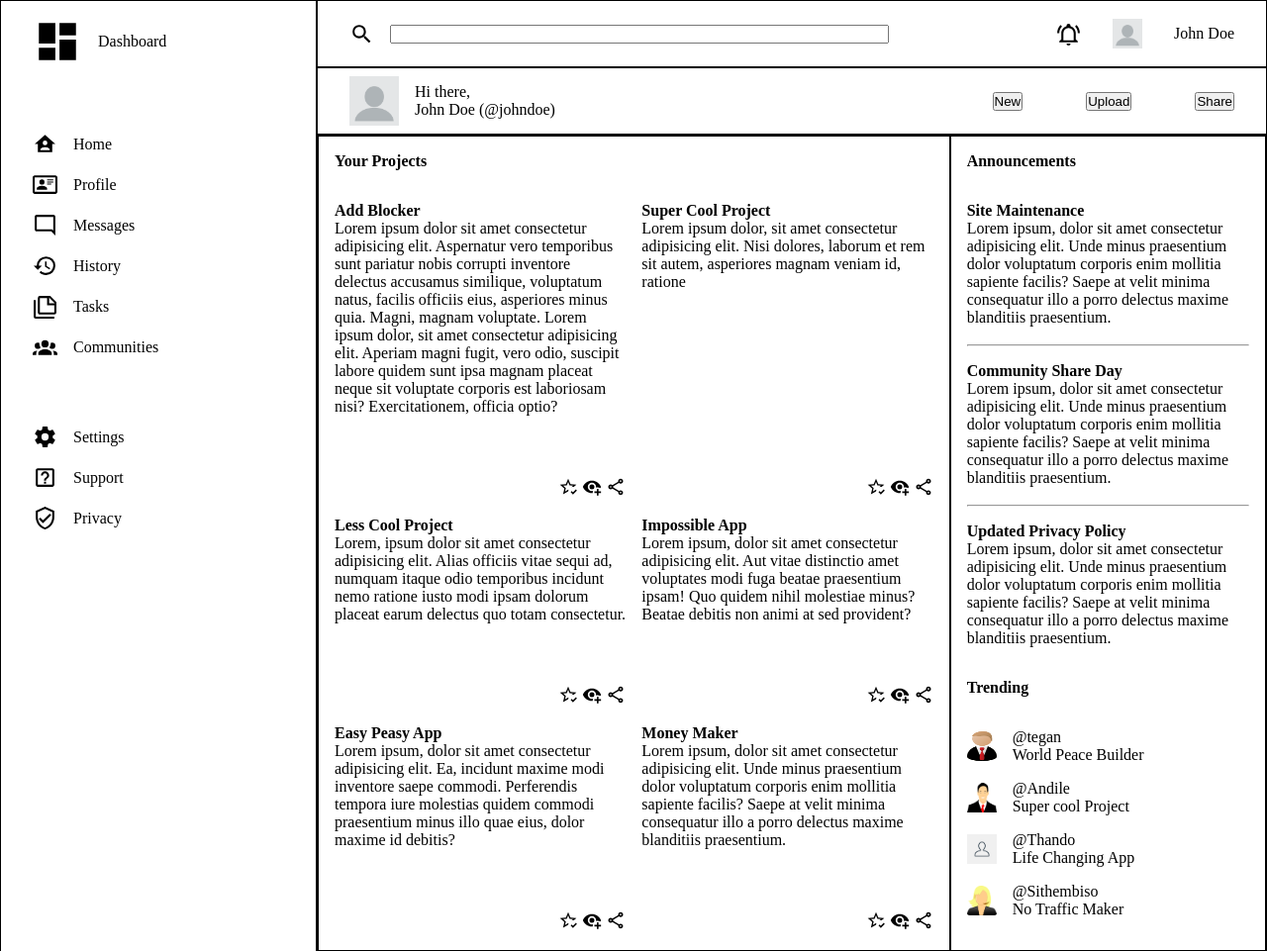
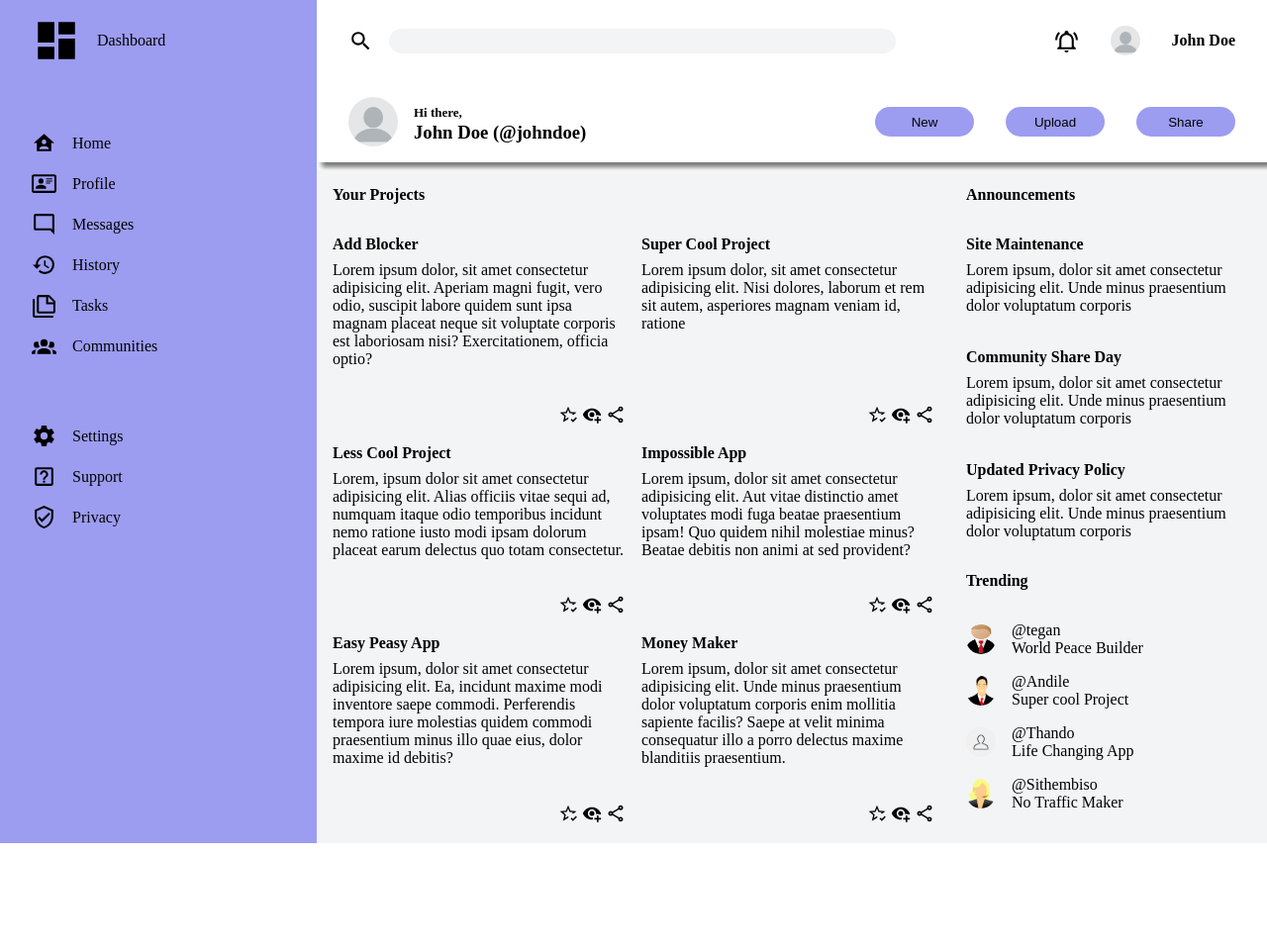
Before and after one commit to sfmasoka/Admin-Dashboard, a plain HTML site: page index.html in a window 1280 px wide. Shown: the whole page at 99% size. After the commit the page ends 852 px from the top, so only its background shows below. Drawn offline with Linux system fonts and the light colour scheme.

Commit message:
added header css structure

```diff
--- a/index.html
+++ b/index.html
@@ -18,13 +18,13 @@
                 <div class="profile-functions">
                     <img class="bell-icon icon-1" src="images/bell-ring-outline.svg" alt="bell-icon">
                     <img class="profile-1" src="images/blank-profile-picture-g46b5c57b6_1280.png" alt="profile-picture">
-                    <p class="profile-name">John Doe</p>
+                    <h4 class="profile-name">John Doe</h4>
                 </div>
             </div>
             <div class="header-2">
                 <div class="profile-description">
                     <img class="profile-picture profile-1" src="images/blank-profile-picture-g46b5c57b6_1280.png" alt="profile-picture">
-                    <p>Hi there,<br/>John Doe (@johndoe)</p>
+                    <h3><span>Hi there,</span><br/>John Doe (@johndoe)</h3>
                 </div>
                 <div class="buttons">
                     <button>New</button>
@@ -81,8 +81,7 @@
                     <div class="project-1 project">
                         <div class="description">
                             <h4>Add Blocker</h4>
-                            <p>Lorem ipsum dolor sit amet consectetur adipisicing elit. Aspernatur vero temporibus sunt pariatur nobis corrupti inventore delectus accusamus similique, voluptatum natus, facilis officiis eius, asperiores minus quia. Magni, magnam voluptate.
-                                Lorem ipsum dolor, sit amet consectetur adipisicing elit. Aperiam magni fugit, vero odio, suscipit labore quidem sunt ipsa magnam placeat neque sit voluptate corporis est laboriosam nisi? Exercitationem, officia optio?</p>
+                            <p>Lorem ipsum dolor, sit amet consectetur adipisicing elit. Aperiam magni fugit, vero odio, suscipit labore quidem sunt ipsa magnam placeat neque sit voluptate corporis est laboriosam nisi? Exercitationem, officia optio?</p>
                         </div>
                         <div class="project-functions">
                             <img class="icon-2" src="images/star-check-outline.svg" alt="like icon">
@@ -160,17 +159,17 @@
                     <div class="announcements-description">
                         <div class="announcement description">
                             <h4>Site Maintenance</h4>
-                            <p>Lorem ipsum, dolor sit amet consectetur adipisicing elit. Unde minus praesentium dolor voluptatum corporis enim mollitia sapiente facilis? Saepe at velit minima consequatur illo a porro delectus maxime blanditiis praesentium.</p>
+                            <p>Lorem ipsum, dolor sit amet consectetur adipisicing elit. Unde minus praesentium dolor voluptatum corporis </p>
                             <br /><hr />
                         </div>
                         <div class="announcement description">
                             <h4>Community Share Day</h4>
-                            <p>Lorem ipsum, dolor sit amet consectetur adipisicing elit. Unde minus praesentium dolor voluptatum corporis enim mollitia sapiente facilis? Saepe at velit minima consequatur illo a porro delectus maxime blanditiis praesentium.</p>
+                            <p>Lorem ipsum, dolor sit amet consectetur adipisicing elit. Unde minus praesentium dolor voluptatum corporis </p>
                             <br /><hr />
                         </div>
                         <div class="announcement description">
                             <h4>Updated Privacy Policy</h4>
-                            <p>Lorem ipsum, dolor sit amet consectetur adipisicing elit. Unde minus praesentium dolor voluptatum corporis enim mollitia sapiente facilis? Saepe at velit minima consequatur illo a porro delectus maxime blanditiis praesentium.</p>
+                            <p>Lorem ipsum, dolor sit amet consectetur adipisicing elit. Unde minus praesentium dolor voluptatum corporis </p>
 
                         </div>
                     </div>
--- a/style.css
+++ b/style.css
@@ -5,6 +5,7 @@
 *{
     margin: 0;
     padding: 0;
+    border: none;
 }
 
 .icon-1{
@@ -20,13 +21,22 @@
 .profile-1{
     width: 30px;
     height: 30px;
+    border-radius: 50%;
 }
 
 .container{
     display: grid;
     grid-template-columns: 1fr 3fr;
+    row-gap: 8px;
 }
 
+.description>h4 {
+    margin-bottom: 8px;
+}
+
+h3>span{
+    font-size: small;
+}
 
 
 /* ************************    Header     ************************ */
@@ -35,14 +45,14 @@
     grid-column: 2/3;
     display: grid;
     grid-template-rows: 1fr 1fr;
+    box-shadow: 5px 5px 5px  #777777;
 }
 
 .header-1, .header-2{
     display: flex;
     justify-content: space-between;
     align-items: center;
-    border: 1px solid black;
-    padding: 8px 32px;
+    padding: 16px 32px;
 }
 
 .search{
@@ -69,7 +79,14 @@
 
 .buttons{
     display: flex;
-    gap: 64px;
+    gap: 32px;
+}
+
+button{
+    width: 100px;
+    height: 30px;
+    border-radius: 16px;
+    background-color: rgb(156, 156, 241);
 }
 
 .profile-picture{
@@ -78,7 +95,11 @@
 }
 
 .search-box{
-    width: 500px;
+    width:40vw;
+    margin-right: 16px;
+    background-color: #f3f4f6;
+    height: 25px;
+    border-radius: 16px;
 }
 
 
@@ -91,8 +112,7 @@
     flex-direction: column;
     gap: 50px;
     padding: 16px 32px;
-    border: 1px solid black;
-    /* background-color: rgb(156, 156, 241); */
+    background-color: rgb(156, 156, 241);
 }
 
 .dashboard-icon{
@@ -119,7 +139,8 @@ a{
 .main{
     display: grid;
     grid-template-columns: 2fr 1fr;
-    border: 1px solid black;
+    background-color: #f3f4f6;
+
 }
 
 .main-1{
@@ -127,7 +148,7 @@ a{
     grid-template-rows: 50px repeat(auto-fit,minmax(100px,1fr));
     grid-template-columns: 1fr;
     padding: 16px;
-    border: 1px solid black;
+
 }
 
 .projects{
@@ -150,7 +171,7 @@ a{
 
 .main-2{
     padding: 16px;
-    border: 1px solid black;
+
 }
 
 
@@ -165,10 +186,12 @@ a{
 }
 
 
-/* ************************    Mobile Version     ************************ */
+/* ************************    Mobile Version     ************************
 
 @media only screen and (max-width: 700px) {
     input[type='text']{
         width: 250px;
     }
 }
+
+*/
```
